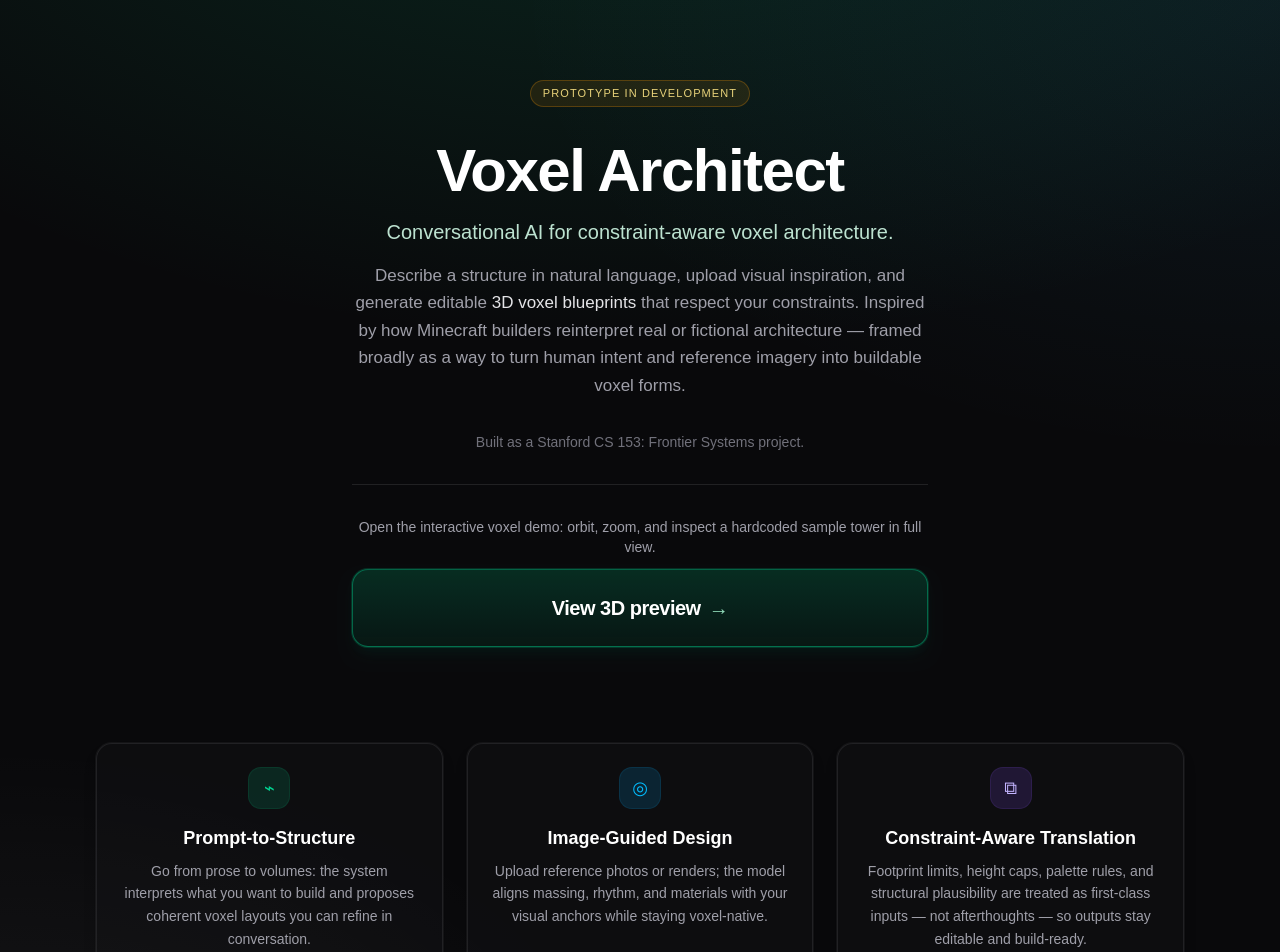
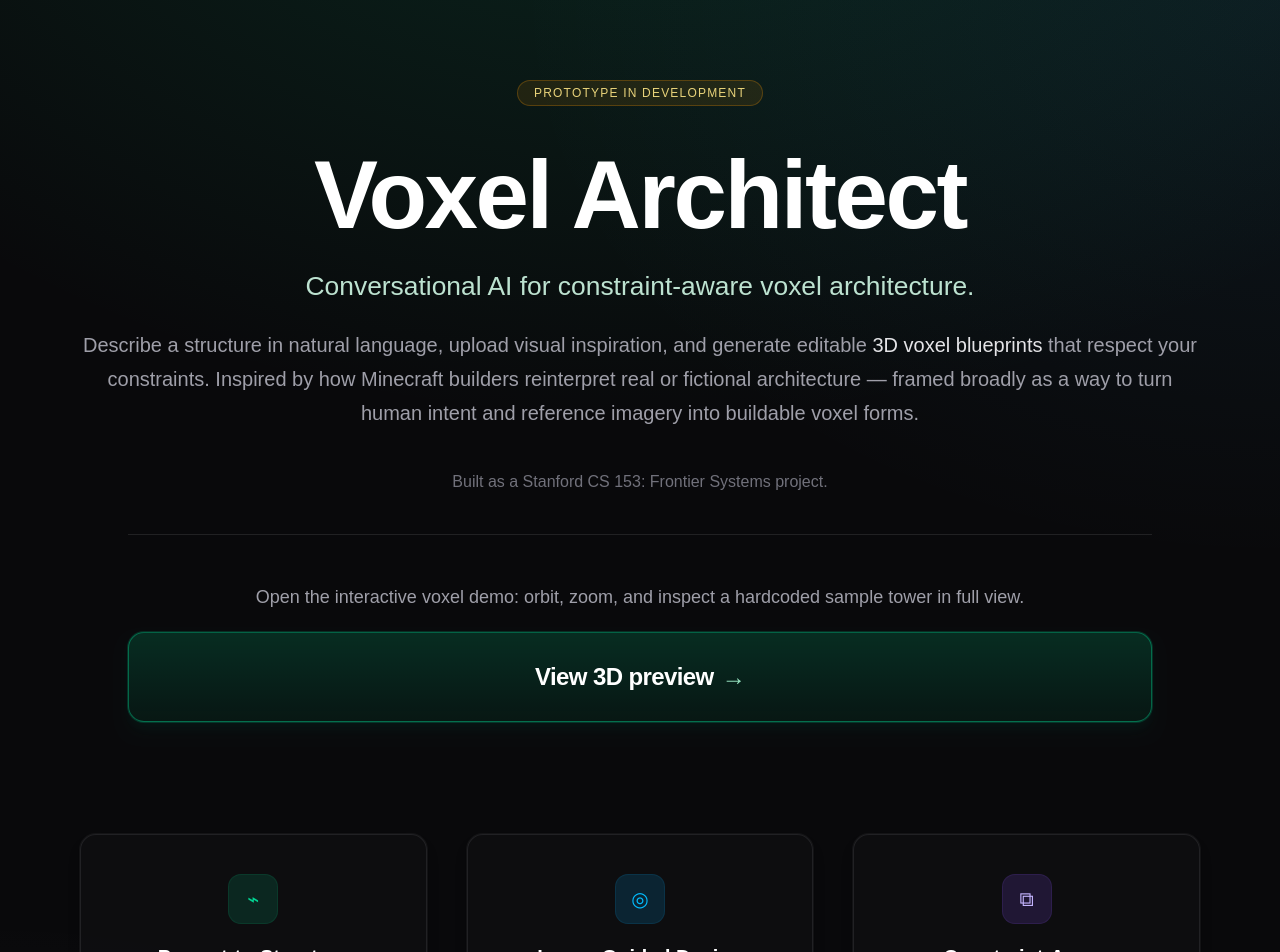
Before and after one commit to walTomorrow/voxel-architect, a Next.js app: page / in a window 1280 px wide. Shown: the top 952 px of the page. Built offline with nearby package versions, Linux system fonts and the light colour scheme.

Commit message:
Improved landing page and preview UI

```diff
--- a/src/app/page.tsx
+++ b/src/app/page.tsx
@@ -23,22 +23,22 @@ export default function Home() {
         className="pointer-events-none absolute inset-0 bg-[radial-gradient(ellipse_50%_35%_at_0%_100%,rgba(244,244,245,0.06),transparent)]"
       />
 
-      <main className="relative mx-auto flex min-h-screen max-w-6xl flex-col px-5 pb-20 pt-10 sm:px-8 sm:pb-24 sm:pt-14 md:pt-20">
-        <header className="mb-14 text-center sm:mb-20 md:mb-24">
-          <div className="mx-auto max-w-2xl space-y-8">
+      <main className="relative mx-auto flex min-h-screen w-full max-w-[min(100%,88rem)] flex-1 flex-col px-6 pb-24 pt-12 sm:px-10 sm:pb-28 sm:pt-16 md:px-12 md:pt-20 lg:px-16 lg:pb-32 xl:px-20">
+        <header className="mb-16 text-center sm:mb-20 lg:mb-28">
+          <div className="mx-auto w-full max-w-5xl space-y-8 lg:max-w-6xl lg:space-y-10 xl:max-w-7xl">
             <div className="flex flex-wrap items-center justify-center gap-3">
-              <span className="inline-flex items-center rounded-full border border-amber-500/25 bg-amber-500/10 px-3 py-1 text-[11px] font-medium uppercase tracking-widest text-amber-200/90">
+              <span className="inline-flex items-center rounded-full border border-amber-500/25 bg-amber-500/10 px-3 py-1 text-[11px] font-medium uppercase tracking-widest text-amber-200/90 sm:px-4 sm:text-xs">
                 Prototype in Development
               </span>
             </div>
-            <div className="space-y-4">
-              <h1 className="text-4xl font-semibold tracking-tight text-white sm:text-5xl md:text-6xl md:leading-[1.05]">
+            <div className="space-y-5 lg:space-y-6">
+              <h1 className="text-4xl font-semibold tracking-tight text-white sm:text-6xl md:text-7xl md:leading-[1.04] lg:text-7xl xl:text-8xl xl:leading-[1.02]">
                 Voxel Architect
               </h1>
-              <p className="text-lg font-medium text-emerald-100/90 sm:text-xl">
+              <p className="mx-auto max-w-4xl text-lg font-medium leading-snug text-emerald-100/90 sm:text-xl md:text-2xl md:leading-snug lg:text-[1.65rem] lg:leading-snug">
                 Conversational AI for constraint-aware voxel architecture.
               </p>
-              <p className="mx-auto max-w-xl text-base leading-relaxed text-zinc-400 sm:text-[17px]">
+              <p className="mx-auto max-w-3xl text-base leading-relaxed text-zinc-400 sm:max-w-4xl sm:text-lg sm:leading-relaxed md:max-w-5xl lg:max-w-6xl lg:text-xl lg:leading-[1.7]">
                 Describe a structure in natural language, upload visual
                 inspiration, and generate editable{" "}
                 <span className="text-zinc-200">3D voxel blueprints</span> that
@@ -48,18 +48,18 @@ export default function Home() {
                 voxel forms.
               </p>
             </div>
-            <p className="text-sm text-zinc-500">
+            <p className="text-sm text-zinc-500 sm:text-base">
               Built as a Stanford CS 153: Frontier Systems project.
             </p>
 
-            <div className="mx-auto max-w-xl space-y-3 border-t border-zinc-800/80 pt-8">
-              <p className="text-sm text-zinc-400">
+            <div className="mx-auto w-full max-w-3xl space-y-4 border-t border-zinc-800/80 pt-10 sm:max-w-4xl lg:max-w-5xl lg:space-y-5 lg:pt-12">
+              <p className="text-sm leading-relaxed text-zinc-400 sm:text-base lg:text-lg">
                 Open the interactive voxel demo: orbit, zoom, and inspect a
                 hardcoded sample tower in full view.
               </p>
               <Link
                 href="/preview"
-                className="flex w-full items-center justify-center gap-2 rounded-2xl border border-emerald-400/40 bg-gradient-to-b from-emerald-500/20 to-emerald-600/10 px-8 py-5 text-center text-lg font-semibold tracking-tight text-white shadow-lg shadow-emerald-950/30 ring-1 ring-emerald-500/20 transition hover:border-emerald-300/55 hover:from-emerald-500/28 hover:to-emerald-600/18 hover:ring-emerald-400/35 focus-visible:outline focus-visible:outline-2 focus-visible:outline-offset-2 focus-visible:outline-emerald-400/70 sm:py-6 sm:text-xl"
+                className="flex w-full items-center justify-center gap-2 rounded-2xl border border-emerald-400/40 bg-gradient-to-b from-emerald-500/20 to-emerald-600/10 px-8 py-5 text-center text-lg font-semibold tracking-tight text-white shadow-lg shadow-emerald-950/30 ring-1 ring-emerald-500/20 transition hover:border-emerald-300/55 hover:from-emerald-500/28 hover:to-emerald-600/18 hover:ring-emerald-400/35 focus-visible:outline focus-visible:outline-2 focus-visible:outline-offset-2 focus-visible:outline-emerald-400/70 sm:py-6 sm:text-xl lg:py-7 lg:text-2xl"
               >
                 View 3D preview
                 <span aria-hidden className="text-emerald-200/90">
@@ -72,54 +72,54 @@ export default function Home() {
 
         <section
           aria-labelledby="features-heading"
-          className="grid gap-5 sm:grid-cols-2 lg:grid-cols-3 lg:gap-6"
+          className="grid w-full gap-6 sm:grid-cols-2 sm:gap-8 lg:grid-cols-3 lg:gap-8 xl:gap-10"
         >
           <h2 id="features-heading" className="sr-only">
             Features
           </h2>
 
-          <article className="group rounded-2xl border border-zinc-800/80 bg-zinc-900/30 p-6 text-center shadow-lg shadow-black/20 ring-1 ring-white/5 transition-colors hover:border-zinc-700/80 hover:bg-zinc-900/50">
-            <div className="mx-auto mb-4 flex size-10 items-center justify-center rounded-xl bg-emerald-500/15 text-emerald-400 ring-1 ring-emerald-500/25">
-              <span className="font-mono text-lg" aria-hidden>
+          <article className="group rounded-2xl border border-zinc-800/80 bg-zinc-900/30 p-6 text-center shadow-lg shadow-black/20 ring-1 ring-white/5 transition-colors hover:border-zinc-700/80 hover:bg-zinc-900/50 sm:p-8 lg:p-10">
+            <div className="mx-auto mb-5 flex size-11 items-center justify-center rounded-xl bg-emerald-500/15 text-emerald-400 ring-1 ring-emerald-500/25 sm:size-12">
+              <span className="font-mono text-xl" aria-hidden>
                 ⌁
               </span>
             </div>
-            <h3 className="text-lg font-semibold text-white">
+            <h3 className="text-lg font-semibold text-white sm:text-xl">
               Prompt-to-Structure
             </h3>
-            <p className="mt-2 text-sm leading-relaxed text-zinc-400">
+            <p className="mt-3 text-sm leading-relaxed text-zinc-400 sm:text-base sm:leading-relaxed lg:text-[1.05rem] lg:leading-relaxed">
               Go from prose to volumes: the system interprets what you want to
               build and proposes coherent voxel layouts you can refine in
               conversation.
             </p>
           </article>
 
-          <article className="group rounded-2xl border border-zinc-800/80 bg-zinc-900/30 p-6 text-center shadow-lg shadow-black/20 ring-1 ring-white/5 transition-colors hover:border-zinc-700/80 hover:bg-zinc-900/50">
-            <div className="mx-auto mb-4 flex size-10 items-center justify-center rounded-xl bg-sky-500/15 text-sky-400 ring-1 ring-sky-500/25">
-              <span className="font-mono text-lg" aria-hidden>
+          <article className="group rounded-2xl border border-zinc-800/80 bg-zinc-900/30 p-6 text-center shadow-lg shadow-black/20 ring-1 ring-white/5 transition-colors hover:border-zinc-700/80 hover:bg-zinc-900/50 sm:p-8 lg:p-10">
+            <div className="mx-auto mb-5 flex size-11 items-center justify-center rounded-xl bg-sky-500/15 text-sky-400 ring-1 ring-sky-500/25 sm:size-12">
+              <span className="font-mono text-xl" aria-hidden>
                 ◎
               </span>
             </div>
-            <h3 className="text-lg font-semibold text-white">
+            <h3 className="text-lg font-semibold text-white sm:text-xl">
               Image-Guided Design
             </h3>
-            <p className="mt-2 text-sm leading-relaxed text-zinc-400">
+            <p className="mt-3 text-sm leading-relaxed text-zinc-400 sm:text-base sm:leading-relaxed lg:text-[1.05rem] lg:leading-relaxed">
               Upload reference photos or renders; the model aligns massing,
               rhythm, and materials with your visual anchors while staying
               voxel-native.
             </p>
           </article>
 
-          <article className="group rounded-2xl border border-zinc-800/80 bg-zinc-900/30 p-6 text-center shadow-lg shadow-black/20 ring-1 ring-white/5 transition-colors hover:border-zinc-700/80 hover:bg-zinc-900/50 sm:col-span-2 lg:col-span-1">
-            <div className="mx-auto mb-4 flex size-10 items-center justify-center rounded-xl bg-violet-500/15 text-violet-300 ring-1 ring-violet-500/25">
-              <span className="font-mono text-lg" aria-hidden>
+          <article className="group rounded-2xl border border-zinc-800/80 bg-zinc-900/30 p-6 text-center shadow-lg shadow-black/20 ring-1 ring-white/5 transition-colors hover:border-zinc-700/80 hover:bg-zinc-900/50 sm:col-span-2 sm:p-8 lg:col-span-1 lg:p-10">
+            <div className="mx-auto mb-5 flex size-11 items-center justify-center rounded-xl bg-violet-500/15 text-violet-300 ring-1 ring-violet-500/25 sm:size-12">
+              <span className="font-mono text-xl" aria-hidden>
                 ⧉
               </span>
             </div>
-            <h3 className="text-lg font-semibold text-white">
+            <h3 className="text-lg font-semibold text-white sm:text-xl">
               Constraint-Aware Translation
             </h3>
-            <p className="mt-2 text-sm leading-relaxed text-zinc-400">
+            <p className="mt-3 text-sm leading-relaxed text-zinc-400 sm:text-base sm:leading-relaxed lg:text-[1.05rem] lg:leading-relaxed">
               Footprint limits, height caps, palette rules, and structural
               plausibility are treated as first-class inputs — not afterthoughts
               — so outputs stay editable and build-ready.
@@ -127,7 +127,7 @@ export default function Home() {
           </article>
         </section>
 
-        <footer className="mt-auto border-t border-zinc-800/60 pt-10 text-center text-xs text-zinc-600 sm:pt-14">
+        <footer className="mt-auto border-t border-zinc-800/60 pt-12 text-center text-sm text-zinc-600 sm:pt-16 lg:text-base">
           <p>Voxel Architect · conversational voxel design</p>
         </footer>
       </main>
--- a/src/components/voxel/VoxelPreviewPanel.tsx
+++ b/src/components/voxel/VoxelPreviewPanel.tsx
@@ -38,9 +38,11 @@ export function VoxelPreviewPanel({
     return (
       <div className="relative h-full min-h-0 w-full bg-[#0c0c0e]">
         {canvas}
-        <div className="pointer-events-none absolute bottom-3 left-0 right-0 flex justify-center gap-6 text-[10px] font-mono text-zinc-500 sm:bottom-4">
+        <div className="pointer-events-none absolute bottom-4 left-0 right-0 flex flex-wrap items-center justify-center gap-x-8 gap-y-2 px-4 text-center font-mono text-xs font-medium tracking-wide text-zinc-300 sm:bottom-6 sm:gap-x-10 sm:text-sm md:text-base md:gap-x-14">
           <span>drag to orbit</span>
-          <span className="hidden text-zinc-600 sm:inline">sample structure</span>
+          <span className="hidden text-zinc-400 sm:inline">
+            sample structure
+          </span>
           <span>scroll to zoom</span>
         </div>
       </div>
@@ -63,9 +65,9 @@ export function VoxelPreviewPanel({
       <div className={`relative w-full ${areaClass}`}>
         {canvas}
       </div>
-      <div className="pointer-events-none absolute bottom-3 left-4 right-4 flex justify-between text-[10px] font-mono text-zinc-600 sm:bottom-4 sm:left-6 sm:right-6">
+      <div className="pointer-events-none absolute bottom-4 left-4 right-4 flex justify-between gap-2 font-mono text-xs font-medium tracking-wide text-zinc-400 sm:bottom-5 sm:left-6 sm:right-6 sm:text-sm md:text-base">
         <span>drag to orbit</span>
-        <span className="text-zinc-700">sample structure</span>
+        <span className="text-zinc-500">sample structure</span>
         <span>scroll to zoom</span>
       </div>
     </div>
```
